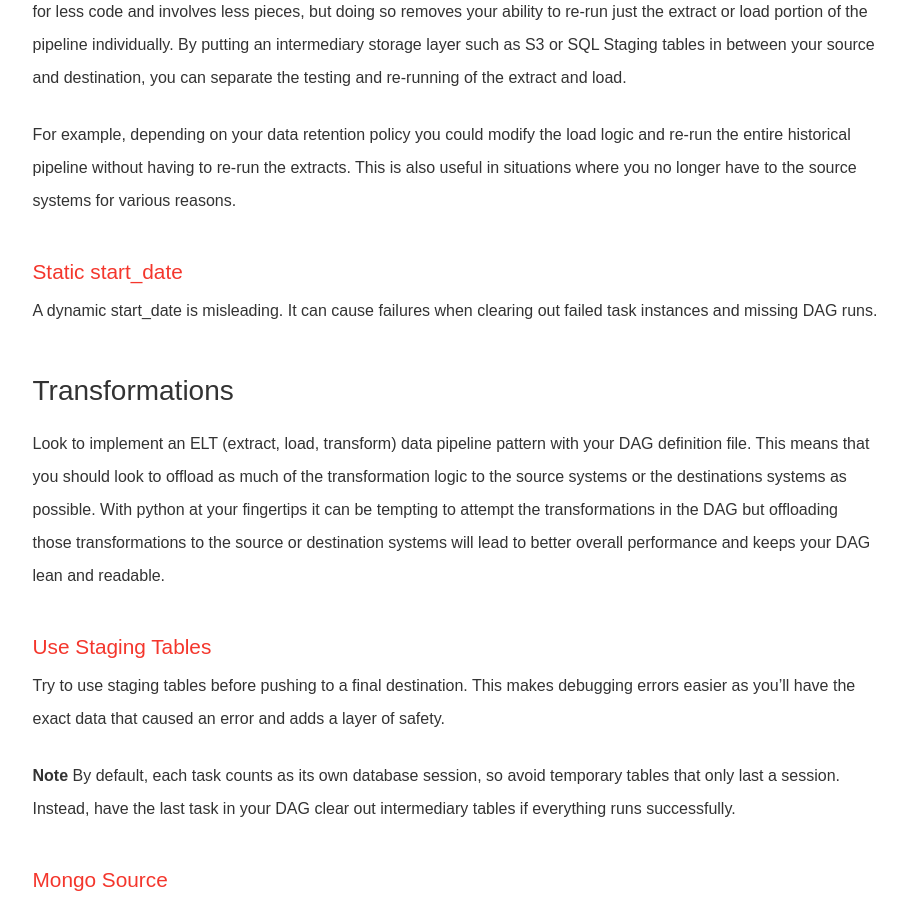
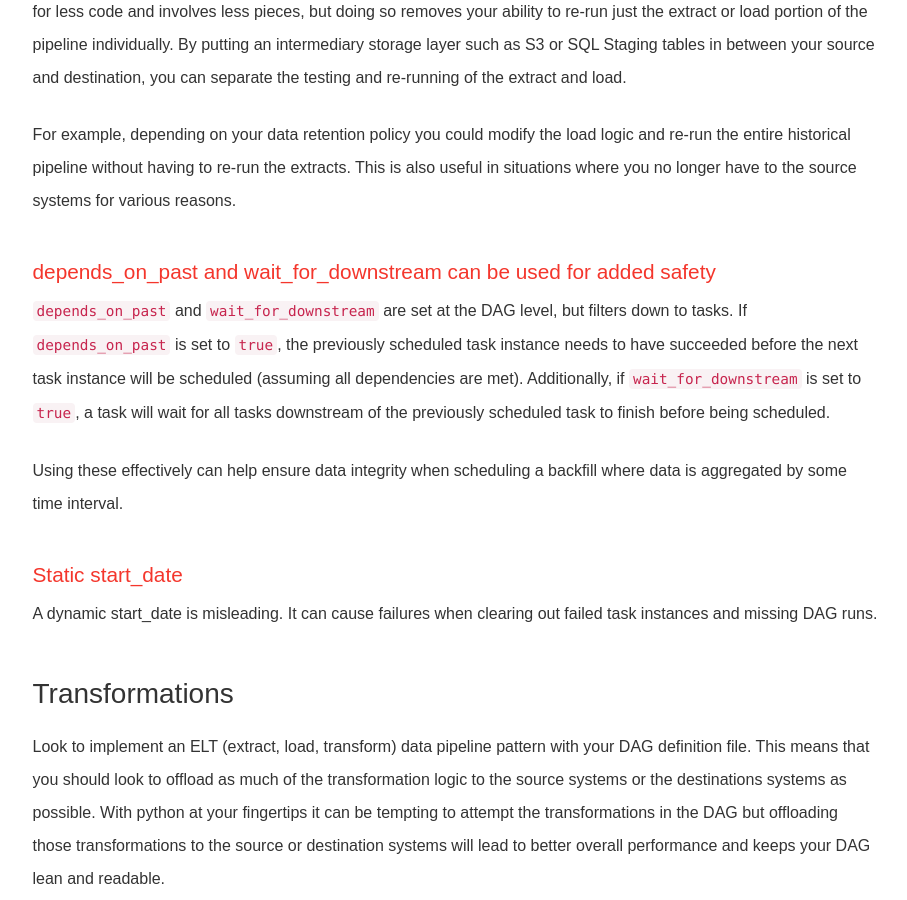
Before and after one commit to petedejoy/documentation, a Jekyll site: the page built from v2/apache_airflow/tutorial/best-practices.md, in a window 1280 px wide and 900 px high, scrolled down 1313 px. Shown: the whole window, without its empty margins (330-1237 px from the left). Built offline with Jekyll 4.4.1, drawn with Linux system fonts in a browser that asks for light colours; nearby versions of some CDN libraries; some web fonts are replaced; comment, search, counter and statistics services are not loaded.

Commit message:
Added description of depends on past for #160

```diff
--- a/v2/apache_airflow/tutorial/best-practices.md
+++ b/v2/apache_airflow/tutorial/best-practices.md
@@ -22,6 +22,11 @@ When a last modified date is not available, a sequence or incrementing ID, can b
 It can be tempting to write your DAGs so that they move data directly from your source to destination. It usually makes for less code and involves less pieces, but doing so removes your ability to re-run just the extract or load portion of the pipeline individually. By putting an intermediary storage layer such as S3 or SQL Staging tables in between your source and destination, you can separate the testing and re-running of the extract and load.
 
 For example, depending on your data retention policy you could modify the load logic and re-run the entire historical pipeline without having to re-run the extracts. This is also useful in situations where you no longer have to the source systems for various reasons.
+
+### depends_on_past and wait_for_downstream can be used for added safety
+`depends_on_past` and `wait_for_downstream` are set at the DAG level, but filters down to tasks. If `depends_on_past` is set to `true`, the previously scheduled task instance needs to have succeeded before the next task instance will be scheduled (assuming all dependencies are met). Additionally, if `wait_for_downstream` is set to `true`, a task will wait for all tasks downstream of the previously scheduled task to finish before being scheduled.
+
+Using these effectively can help ensure data integrity when scheduling a backfill where data is aggregated by some time interval.
 
 ### Static start_date
 A dynamic start_date is misleading. It can cause failures when clearing out failed task instances and missing DAG runs.
```
